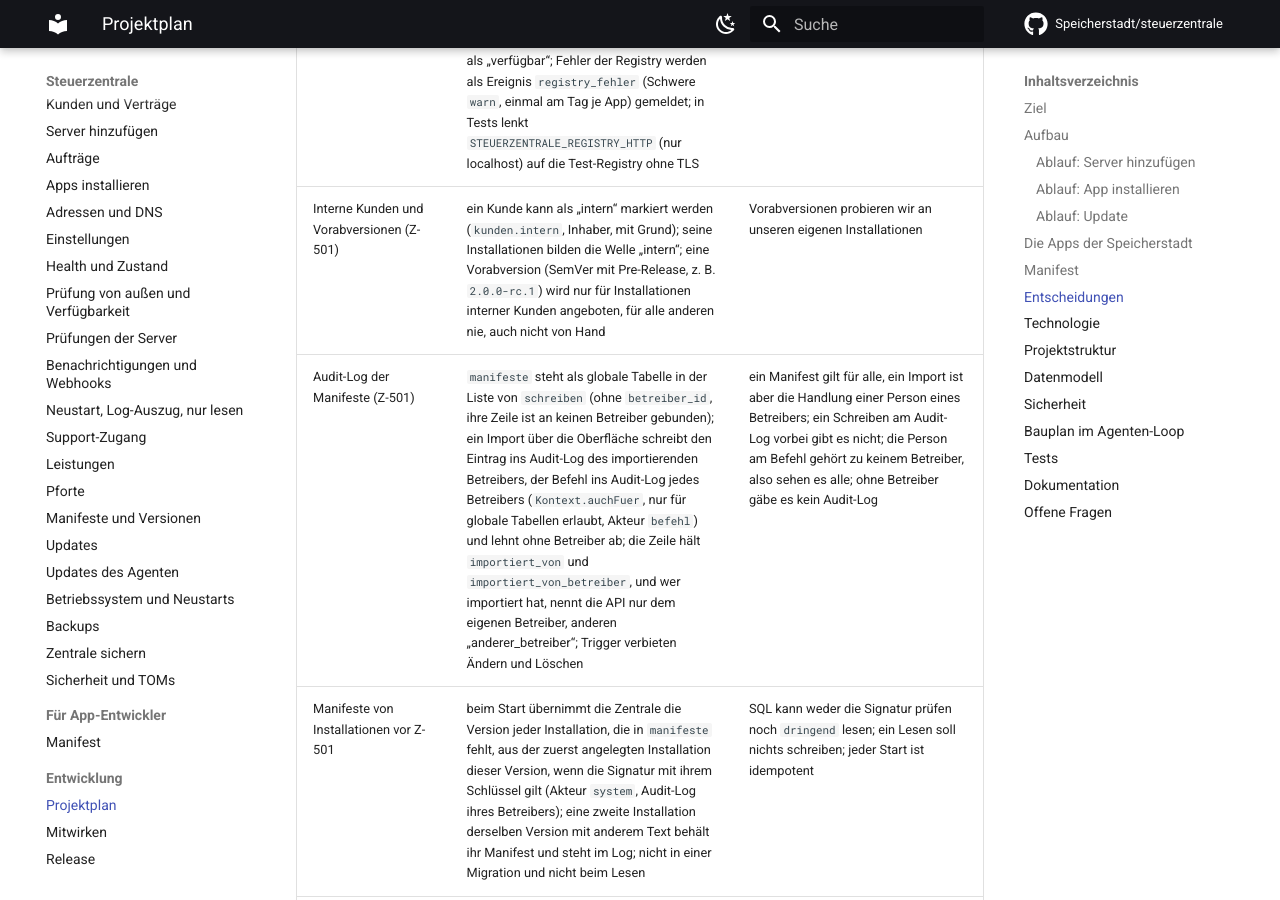
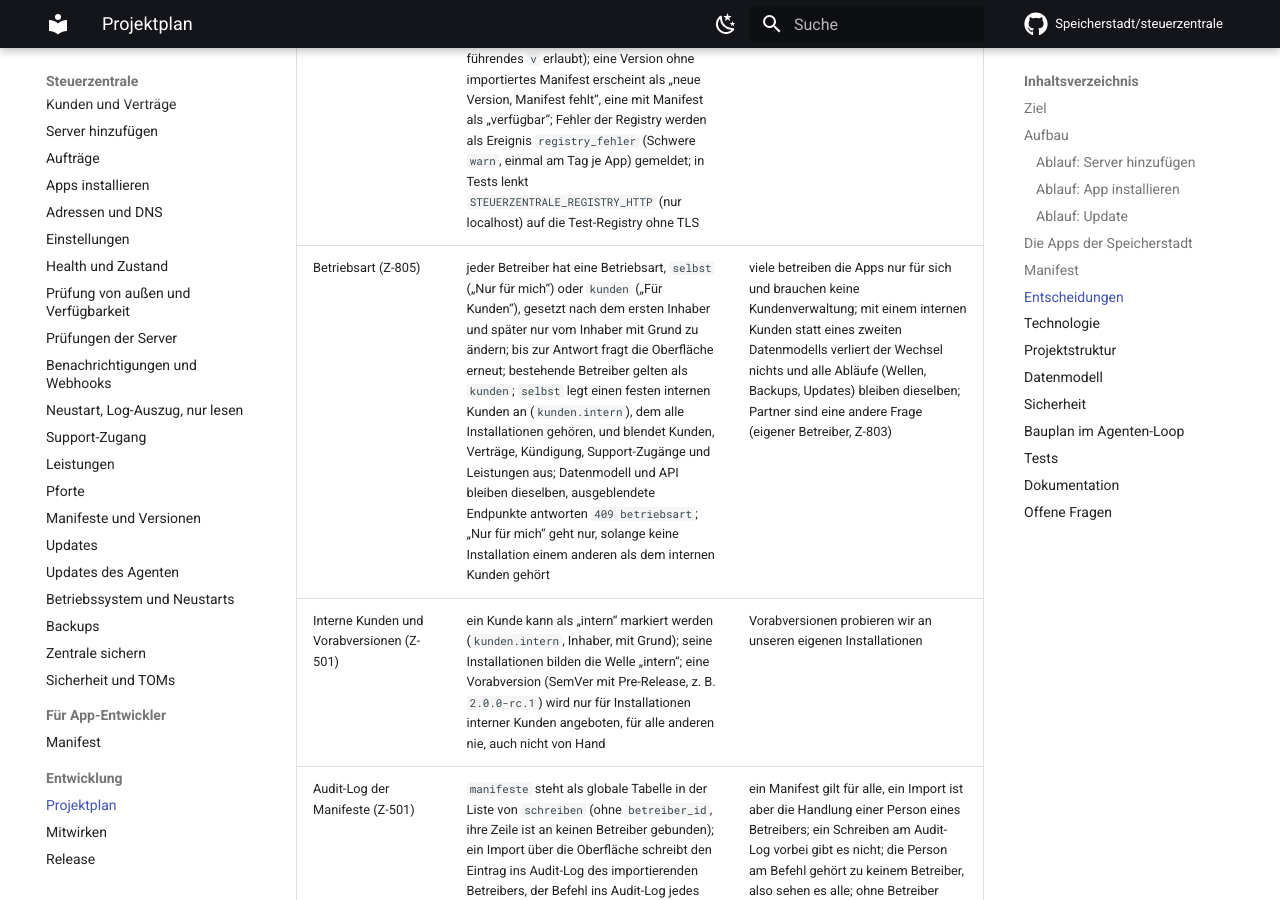
Before and after one commit to Speicherstadt/steuerzentrale, an MkDocs documentation site: the page built from docs/plan.md, in a window 1280 px wide and 900 px high, scrolled down 60600 px. Built offline with MkDocs 1.6.1 and Material for MkDocs 9.7.7, drawn with Linux system fonts in a browser that asks for light colours; comment, search, counter and statistics services are not loaded; some of the changed text lies outside the part shown.

Commit message:
Plan: Betriebsart „Nur für mich“ oder „Für Kunden“ (Z-805) (#51)
Not in the plan so far: everything assumed an operator hosting for customers. New
stage-1 item Z-805 and the decision in docs/plan.md: one question after the first
owner, changeable by the owner with a reason; "only for me" hides customers,
contracts, support access and usage and puts every installation under the
operator's internal customer, so data model, API and waves stay the same.
Partners stay out.


Claude-Session: https://claude.ai/code/session_01Y3rdfcHFrXrraTb79Huyk3

Signed-off-by: Claude <noreply@anthropic.com>
Co-authored-by: Claude <noreply@anthropic.com>

```diff
--- a/docs/plan.md
+++ b/docs/plan.md
@@ -24,6 +24,8 @@ gebaut wird und in welcher Reihenfolge, steht in der
   Backups, offene Ports, Mail-Zustellbarkeit.
 - **Support mit Spur**: Zugriff auf eine Installation nur zeitlich begrenzt, mit Grund, protokolliert
   und für den Kunden sichtbar.
+- **Für sich selbst oder für Kunden**: Wer nur eigene Apps auf eigenen Servern betreibt, sieht keine
+  Kunden, Verträge oder Leistungen; wer für andere hostet, bekommt alles dazu (Z-805).
 - **Keine App ist fest eingebaut**: Jede App beschreibt sich in einem Manifest; die Steuerzentrale
   kennt nur das Manifest.
 
@@ -392,6 +394,7 @@ Der Loop entscheidet danach und trägt neue Entscheidungen hier mit Grund ein.
 | Wiederherstellen in der Oberfläche (Z-603) | `GET /api/v1/backups` und `GET …/:id/backups` tragen `wiederherstellen: { letzter, laeuft }`, `letzter` als `{ angefordertAm, laufZeitpunkt, phase, endeAm, fehler, teile, dauerMs }` mit `phase` `sichern` (Backup vom Ist-Zustand läuft), `zurueckspielen`, `gelungen`, `gescheitert`; im Reiter „Backups“ steht wie im Mockup neben jedem gelungenen Lauf „Wiederherstellen“, nur für Inhaber und Technik, nur bei laufender Installation mit eingerichteten Backups und solange weder ein Wiederherstellen noch ein Prüf-Restore läuft; der Dialog „Lauf wiederherstellen?“ nennt Installation und Stand, zeigt den Hinweis „Vorher wird der Ist-Zustand gesichert“ als eigenen Kasten, verlangt den Grund und bestätigt mit einem roten Knopf; danach liest der Reiter die Backups neu und zeigt den Stand unter „Wiederherstellen“; er fragt nicht selbst nach, ein Neuladen zeigt den neuen Stand (wie beim Prüf-Restore) | eine Aktion, die Daten überschreibt, braucht eine Bestätigung, die man nicht überliest; ein Lauf ist im Reiter schon zu sehen, ein zweiter Ort zum Wählen wäre doppelt |
 | Manifeste in der Zentrale (Z-501) | Tabelle `manifeste` (ohne `betreiber_id`, Manifeste gelten für alle): App, Version, Text, Signatur, SHA-256, `dringend`, importiert am und von; eindeutig je App und Version; importiert über die Oberfläche (Upload von `manifest.yml` und `.minisig`, Inhaber und Technik, mit Grund, Audit-Log) oder `zentrale manifest importieren <pfad>` (liest `<pfad>` und `<pfad>.minisig`); die Zentrale prüft Signatur (Schlüssel wie in `install.sh`), Schema und Regeln und lehnt sonst ab; eine importierte Version ist unveränderlich, ein zweiter Import derselben Version mit anderem Inhalt wird abgelehnt; der Dialog „App installieren“ wählt ab jetzt App und Version aus den importierten Manifesten, der Upload im Dialog entfällt | bis Z-501 trug jede Installation ihr Manifest selbst; eine Quelle für alle verhindert zwei Fassungen derselben Version |
 | Versionen aus den Registries (Z-501) | die Zentrale fragt alle 6 Stunden und auf Knopfdruck je App die Tags des Images ihres HTTP-Dienstes (sonst des ersten Containers) aus dem neuesten Manifest über die OCI-Distribution-API (`GET /v2/<repo>/tags/list`, anonymes Token nach `WWW-Authenticate` für docker.io und ghcr.io); nur SemVer-Tags zählen (ein führendes `v` erlaubt); eine Version ohne importiertes Manifest erscheint als „neue Version, Manifest fehlt“, eine mit Manifest als „verfügbar“; Fehler der Registry werden als Ereignis `registry_fehler` (Schwere `warn`, einmal am Tag je App) gemeldet; in Tests lenkt `STEUERZENTRALE_REGISTRY_HTTP` (nur localhost) auf die Test-Registry ohne TLS | Updates sollen ohne Handarbeit sichtbar werden; das Manifest bleibt die Freigabe |
+| Betriebsart (Z-805) | jeder Betreiber hat eine Betriebsart, `selbst` („Nur für mich“) oder `kunden` („Für Kunden“), gesetzt nach dem ersten Inhaber und später nur vom Inhaber mit Grund zu ändern; bis zur Antwort fragt die Oberfläche erneut; bestehende Betreiber gelten als `kunden`; `selbst` legt einen festen internen Kunden an (`kunden.intern`), dem alle Installationen gehören, und blendet Kunden, Verträge, Kündigung, Support-Zugänge und Leistungen aus; Datenmodell und API bleiben dieselben, ausgeblendete Endpunkte antworten `409 betriebsart`; „Nur für mich“ geht nur, solange keine Installation einem anderen als dem internen Kunden gehört | viele betreiben die Apps nur für sich und brauchen keine Kundenverwaltung; mit einem internen Kunden statt eines zweiten Datenmodells verliert der Wechsel nichts und alle Abläufe (Wellen, Backups, Updates) bleiben dieselben; Partner sind eine andere Frage (eigener Betreiber, Z-803) |
 | Interne Kunden und Vorabversionen (Z-501) | ein Kunde kann als „intern“ markiert werden (`kunden.intern`, Inhaber, mit Grund); seine Installationen bilden die Welle „intern“; eine Vorabversion (SemVer mit Pre-Release, z. B. `2.0.0-rc.1`) wird nur für Installationen interner Kunden angeboten, für alle anderen nie, auch nicht von Hand | Vorabversionen probieren wir an unseren eigenen Installationen |
 | Audit-Log der Manifeste (Z-501) | `manifeste` steht als globale Tabelle in der Liste von `schreiben` (ohne `betreiber_id`, ihre Zeile ist an keinen Betreiber gebunden); ein Import über die Oberfläche schreibt den Eintrag ins Audit-Log des importierenden Betreibers, der Befehl ins Audit-Log jedes Betreibers (`Kontext.auchFuer`, nur für globale Tabellen erlaubt, Akteur `befehl`) und lehnt ohne Betreiber ab; die Zeile hält `importiert_von` und `importiert_von_betreiber`, und wer importiert hat, nennt die API nur dem eigenen Betreiber, anderen „anderer_betreiber“; Trigger verbieten Ändern und Löschen | ein Manifest gilt für alle, ein Import ist aber die Handlung einer Person eines Betreibers; ein Schreiben am Audit-Log vorbei gibt es nicht; die Person am Befehl gehört zu keinem Betreiber, also sehen es alle; ohne Betreiber gäbe es kein Audit-Log |
 | Manifeste von Installationen vor Z-501 | beim Start übernimmt die Zentrale die Version jeder Installation, die in `manifeste` fehlt, aus der zuerst angelegten Installation dieser Version, wenn die Signatur mit ihrem Schlüssel gilt (Akteur `system`, Audit-Log ihres Betreibers); eine zweite Installation derselben Version mit anderem Text behält ihr Manifest und steht im Log; nicht in einer Migration und nicht beim Lesen | SQL kann weder die Signatur prüfen noch `dringend` lesen; ein Lesen soll nichts schreiben; jeder Start ist idempotent |
```
Also changed, not shown: BAULISTE.md (+15 -0 lines), README.md (+1 -1 lines).
